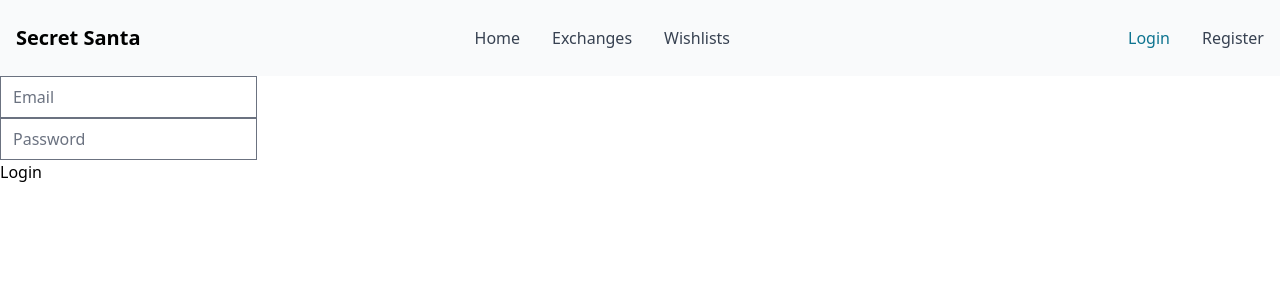
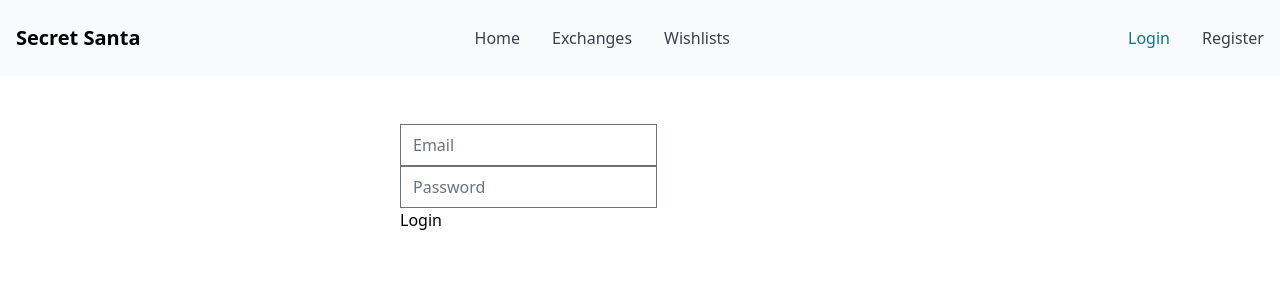
Before and after one commit to psmak4/SecretSanta, a React (Vite) app: page /login in a window 1280 px wide. Shown: the top 300 px of the page. Built offline with nearby package versions, Linux system fonts and the light colour scheme; no server answers.

Commit message:
Updated AppRouter to account for public/protected routes and additional layouts

```diff
--- a/src/components/AppRouter.tsx
+++ b/src/components/AppRouter.tsx
@@ -10,26 +10,42 @@ import NewWishlist from '../pages/NewWishlist'
 import Register from '../pages/Register'
 import WishlistDetails from '../pages/WishlistDetails'
 import Wishlists from '../pages/Wishlists'
+import FormLayout from './FormLayout'
 import Layout from './Layout'
+import ProtectedRoute from './ProtectedRoute'
+import PublicRoute from './PublicRoute'
 
 const AppRouter = () => {
 	return (
 		<Routes>
 			<Route path='/' element={<Layout />}>
 				<Route index element={<Home />} />
+
+				<Route element={<PublicRoute />}>
+					<Route element={<FormLayout />}>
 						<Route path='login' element={<Login />} />
 						<Route path='register' element={<Register />} />
+					</Route>
+				</Route>
+
+				<Route element={<ProtectedRoute />}>
 					<Route path='exchanges'>
 						<Route index element={<Exchanges />} />
+						<Route element={<FormLayout />}>
 							<Route path='new' element={<NewExchange />} />
 							<Route path=':id/edit' element={<EditExchange />} />
+						</Route>
 						<Route path=':id' element={<ExchangeDetails />} />
 					</Route>
+
 					<Route path='wishlists'>
 						<Route index element={<Wishlists />} />
+						<Route element={<FormLayout />}>
 							<Route path='new' element={<NewWishlist />} />
 							<Route path=':id/edit' element={<EditWishlist />} />
+						</Route>
 						<Route path=':id' element={<WishlistDetails />} />
+					</Route>
 				</Route>
 			</Route>
 		</Routes>
```
Lines whose indentation alone changed are shown as unchanged.
